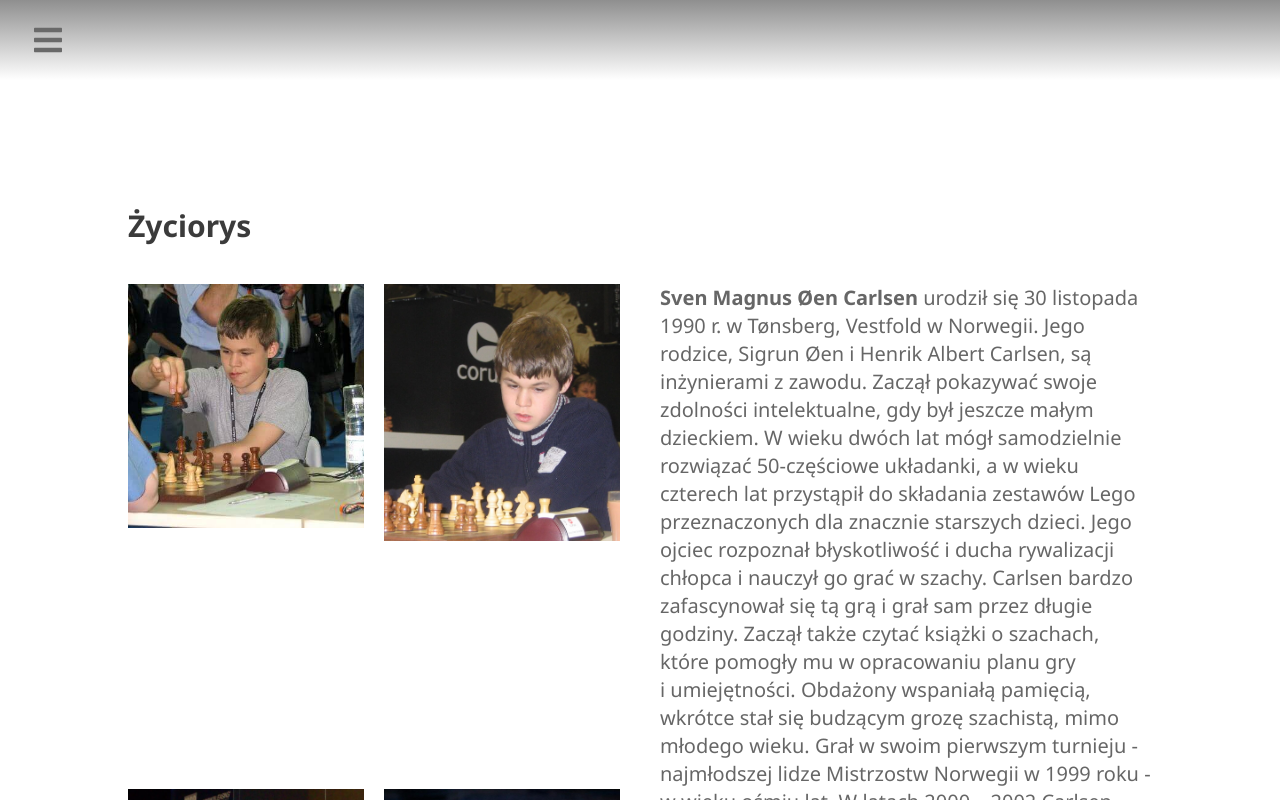
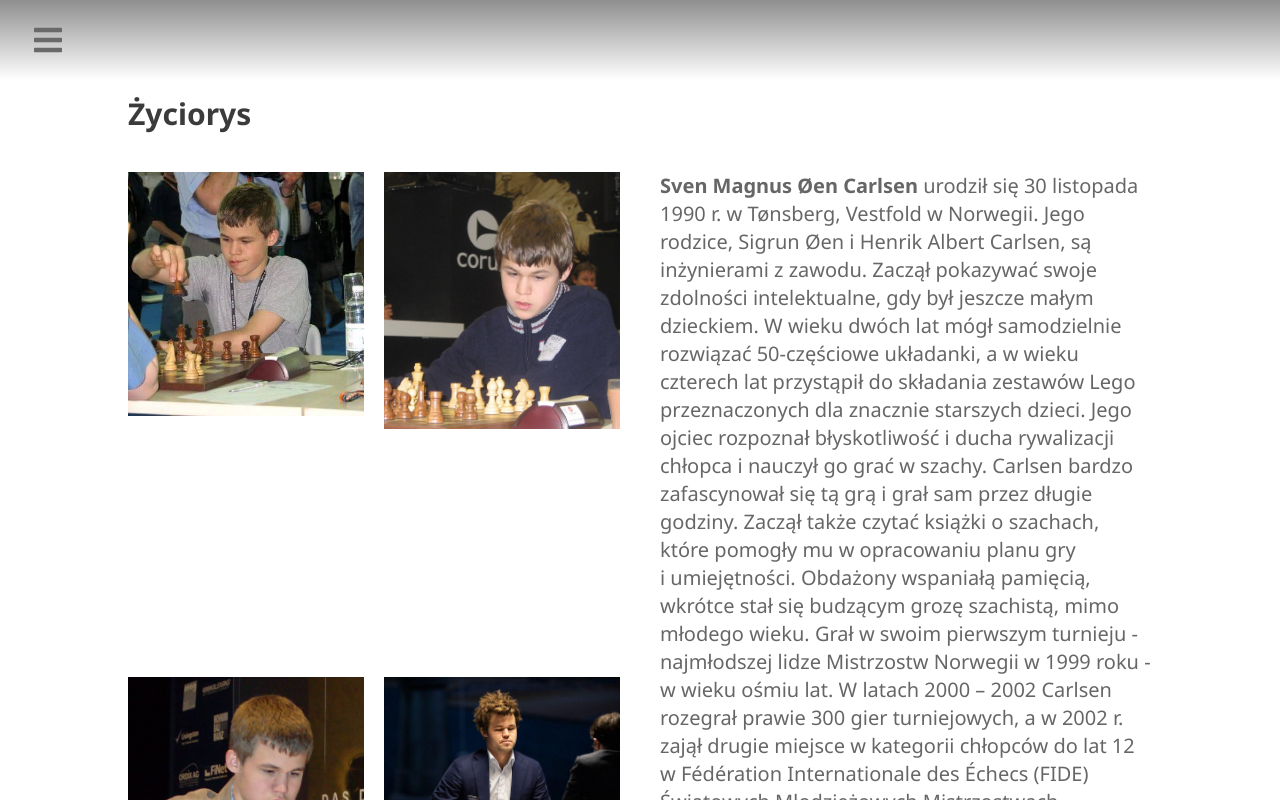
Before and after one commit to AdamBabinicz/magnus, a React (Create React App) app: page /zyciorys in a window 1280 px wide. Shown: the top 800 px of the page. Built offline with nearby package versions, Linux system fonts and the light colour scheme.

Commit message:
zmiana pt

```diff
--- a/src/components/About.js
+++ b/src/components/About.js
@@ -12,7 +12,7 @@ import img8 from "../images/6.jpg";
 const About = () => {
   return (
     <>
-      <h2 className="px-32 pt-32 pb-10 text-2xl text-center lg:text-left lg:text-3xl">
+      <h2 className="px-32 pt-4 pb-10 text-2xl text-center lg:text-left lg:text-3xl">
         Życiorys
       </h2>
       <section className="px-4 lg:px-32 grid lg:grid-cols-2 gap-10 pb-10">
```
